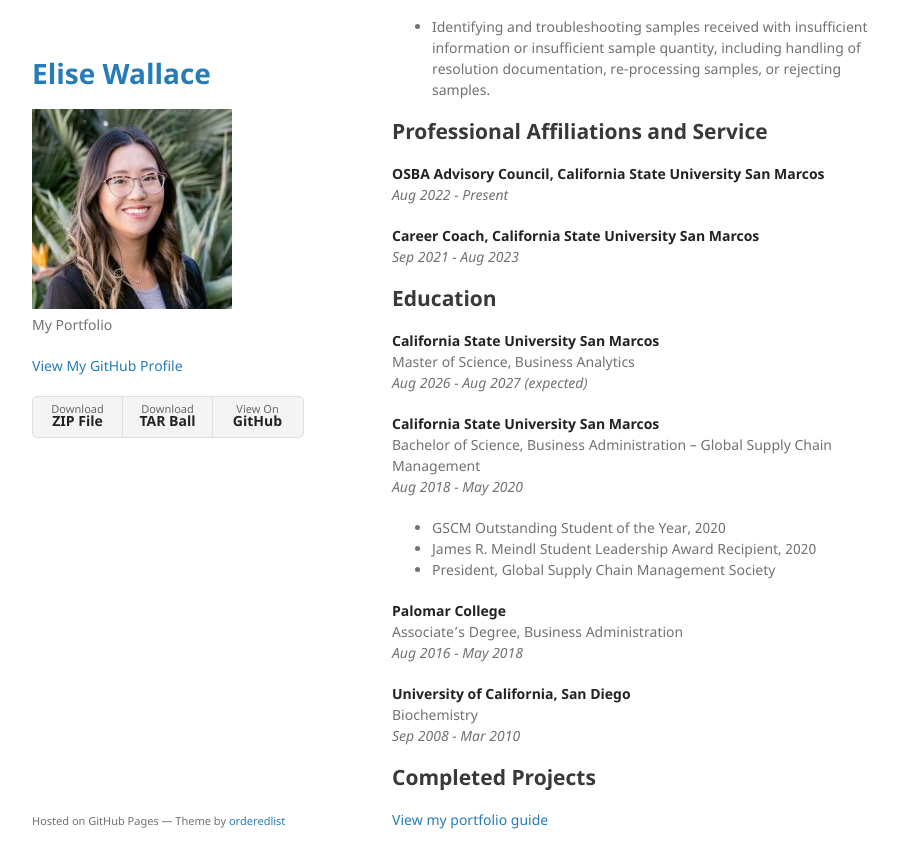
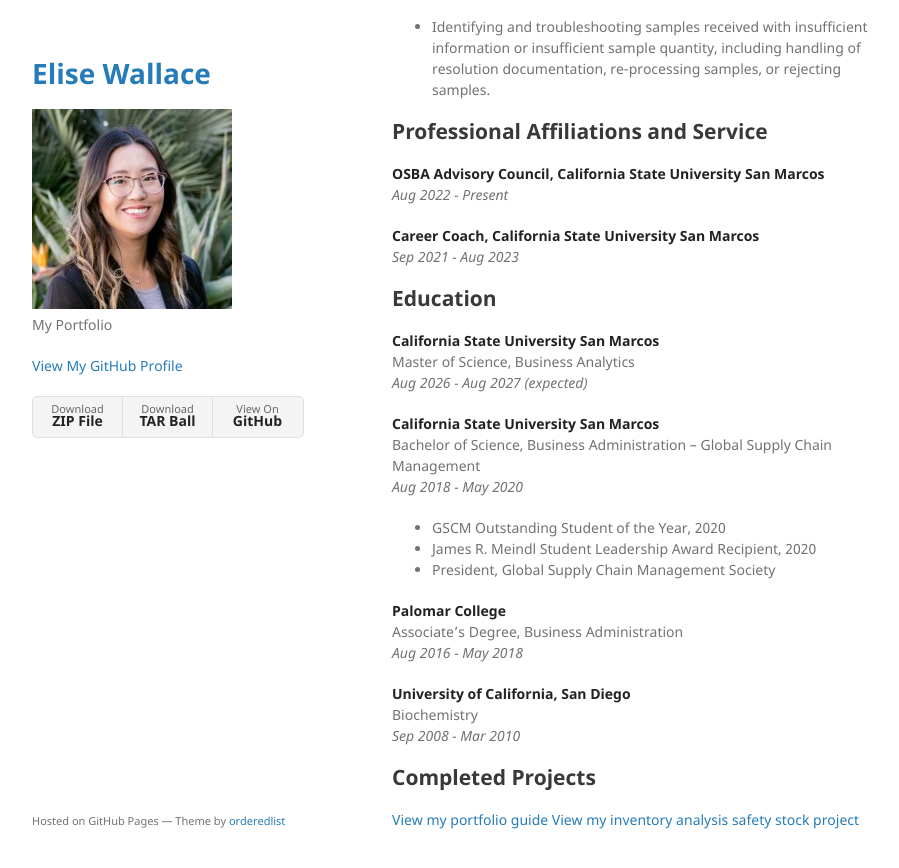
Before and after one commit to EliseWallace/elisewallace.github.io, a Jekyll site: the page built from index.md, in a window 1280 px wide and 900 px high, scrolled down 2654 px. Shown: the top 868 px of the window, without its empty margins (178-1077 px from the left). Built offline with Jekyll 4.4.1, drawn with Linux system fonts in a browser that asks for light colours; our own code applies the rules of GitHub Pages for plain Markdown files.

Commit message:
Add link to inventory analysis project

```diff
--- a/index.md
+++ b/index.md
@@ -86,3 +86,4 @@ Biochemistry\
 
 ## Completed Projects
 [View my portfolio guide](/portfoliocreationprocess)
+[View my inventory analysis safety stock project](/inventoryanalysis)
```
